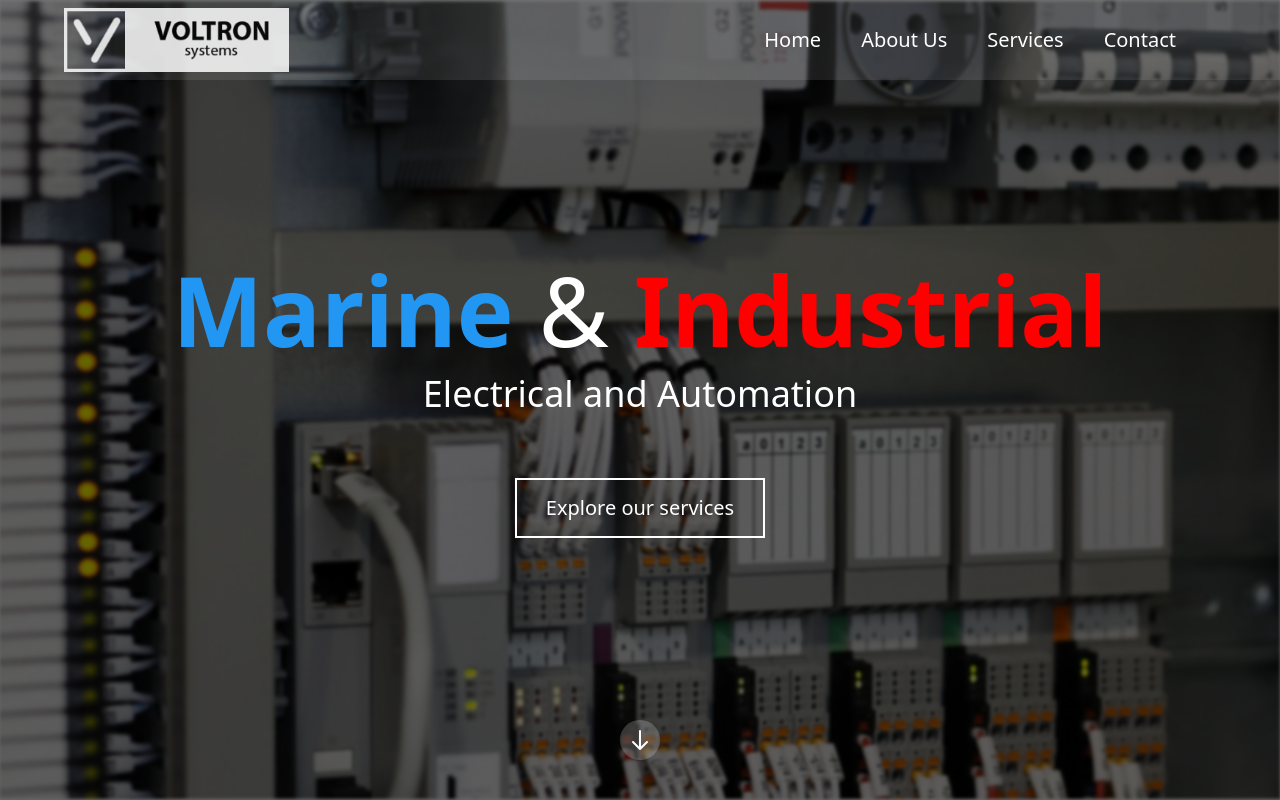
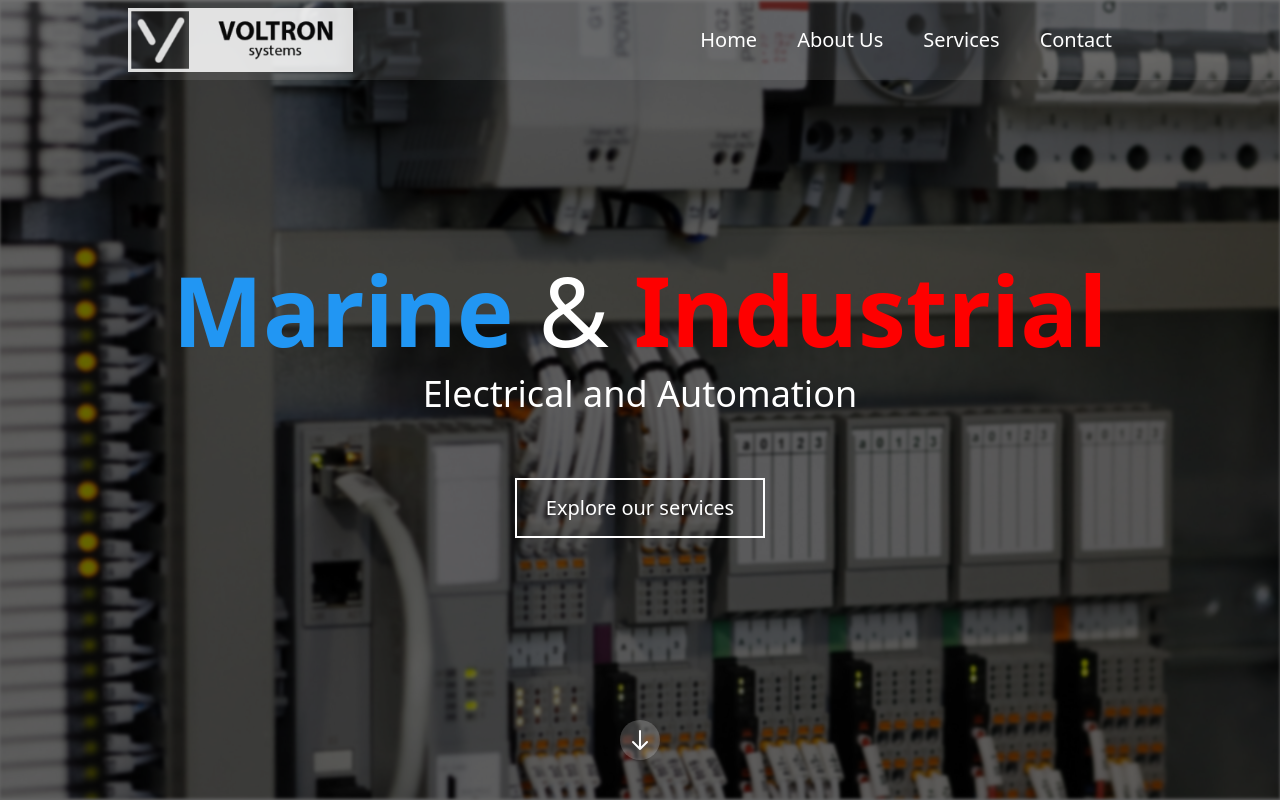
Before and after one commit to Atorami/voltron_react, a React (Vite) app: page / in a window 1280 px wide. Shown: the top 800 px of the page. Built offline with nearby package versions, Linux system fonts and the light colour scheme.

Commit message:
fix: header fix

```diff
--- a/src/components/Header/Header.jsx
+++ b/src/components/Header/Header.jsx
@@ -1,11 +1,29 @@
-import React from "react";
+import React, { useEffect, useState } from "react";
 import logo from "../../assets/img/Voltron_logo.png";
 
 const Header = () => {
   const navigationArr = ["Home", "About Us", "Services", "Contact"];
+  const [scrolled, setScrolled] = useState(false);
+
+  useEffect(() => {
+    const handleScroll = () => {
+      const scrollPosition = window.scrollY;
+      setScrolled(scrollPosition > window.innerHeight);
+    };
+
+    window.addEventListener("scroll", handleScroll);
+
+    return () => {
+      window.removeEventListener("scroll", handleScroll);
+    };
+  }, []);
 
   return (
-    <header className="fixed h-[80px] w-full z-10 bg-gray-100 bg-opacity-10">
+    <header
+      className={`fixed h-[80px] w-full z-10 px-16 py-5 flex flex-row justify-between items-center ${
+        scrolled ? "bg-black bg-opacity-70" : "bg-gray-100 bg-opacity-10"
+      }`}
+    >
       <div className="w-full h-full px-16 py-5 flex flex-row justify-between items-center">
         <img
           src={logo}
```
